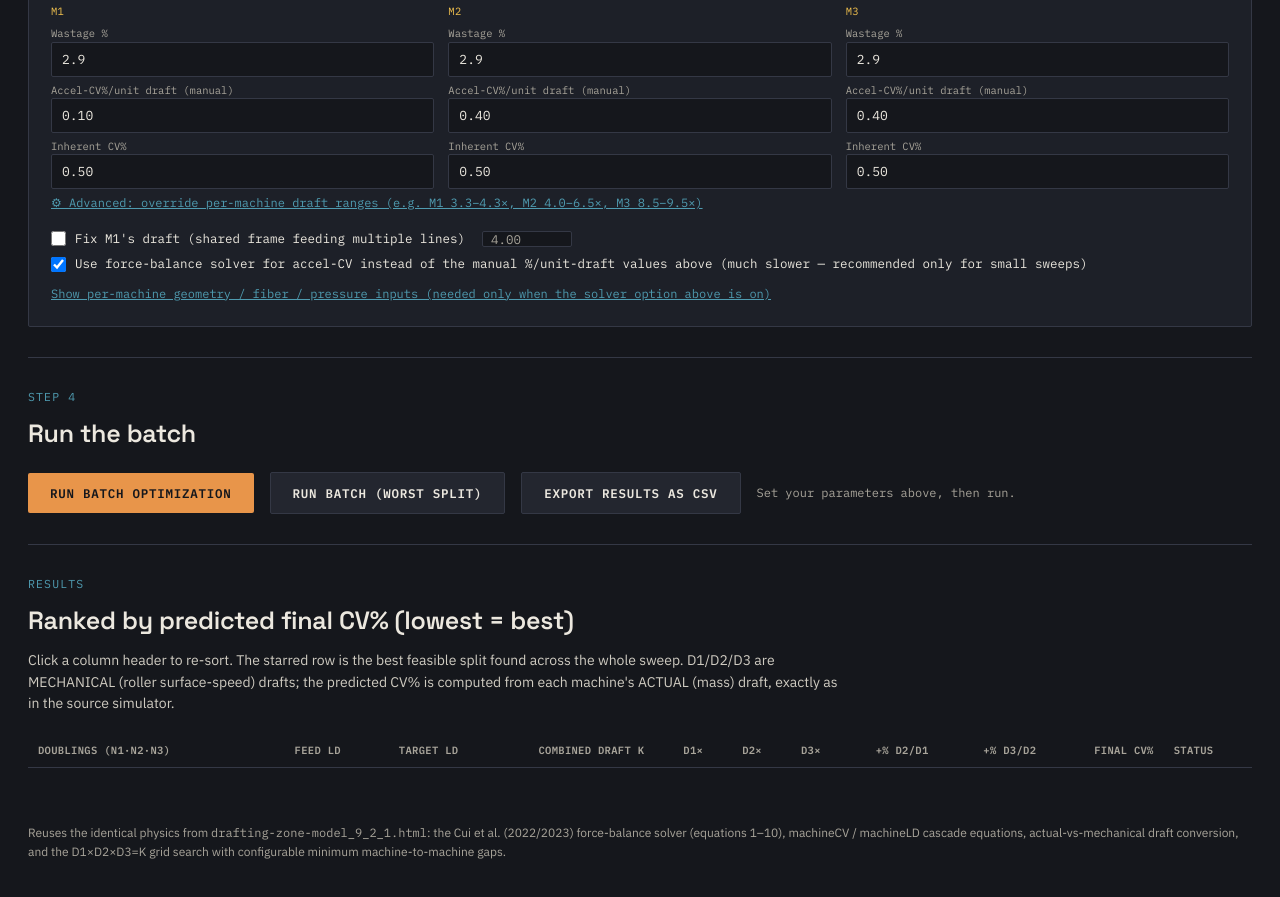
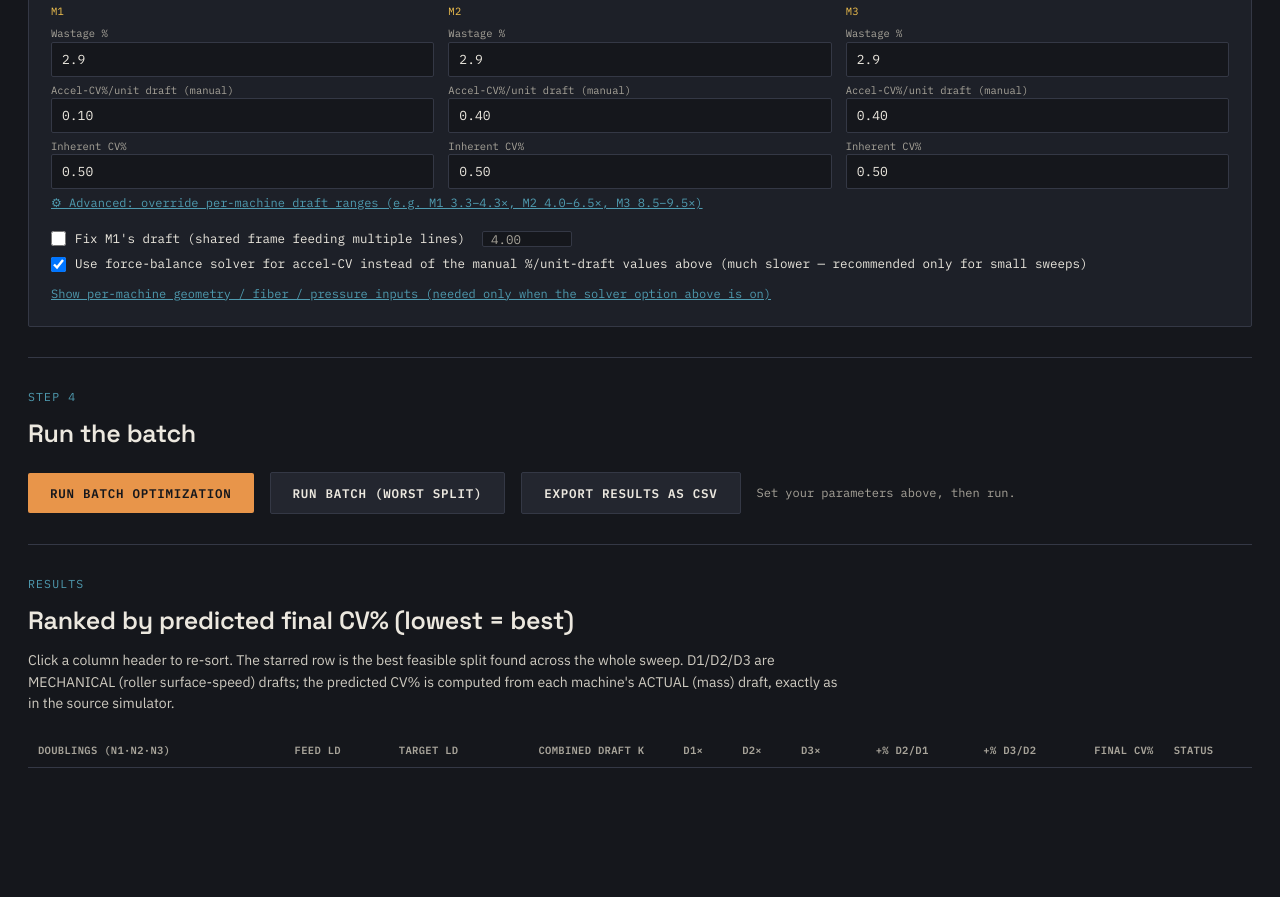
Before and after one commit to beshshai/Draft_Optimizer, a website: page index.html in a window 1280 px wide. Shown: the part 996-1893 px from the top of the page. After the commit the page ends 1854 px from the top, so only its background shows below. Drawn offline with Linux system fonts and the light colour scheme.

Commit message:
Delete footer with physics solver references
Removed footer section containing physics references.

```diff
--- a/index.html
+++ b/index.html
@@ -307,10 +307,6 @@
     </div>
   </section>
 
-  <footer>
-    <p>Reuses the identical physics from <span class="mono">drafting-zone-model_9_2_1.html</span>: the Cui et al. (2022/2023) force-balance solver (equations 1–10), machineCV / machineLD cascade equations, actual-vs-mechanical draft conversion, and the D1×D2×D3=K grid search with configurable minimum machine-to-machine gaps.</p>
-  </footer>
-
 </div>
 
 <script>
```
